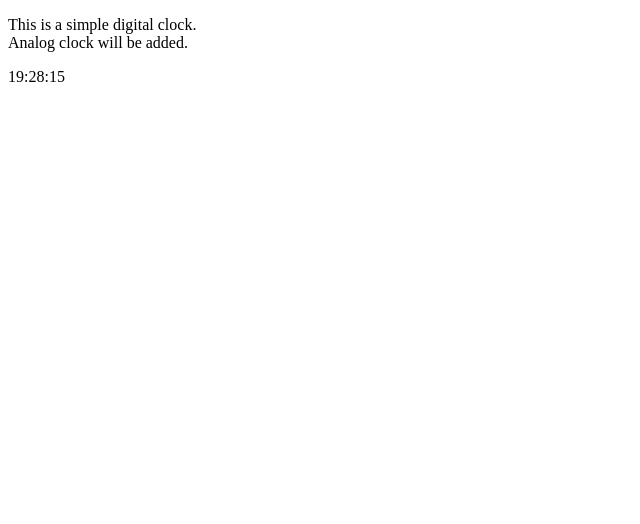
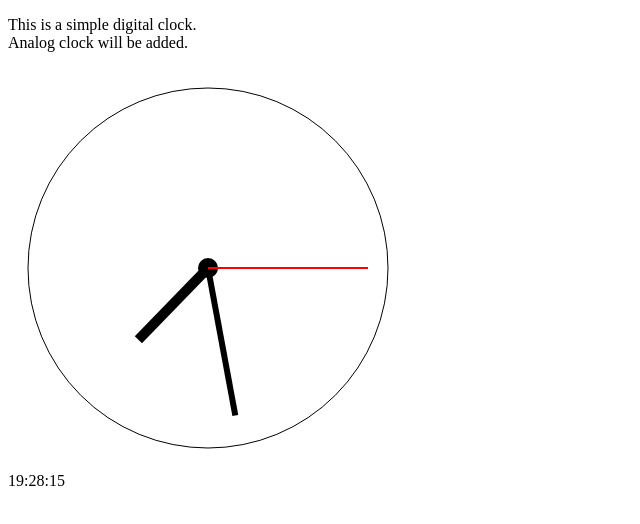
Before and after one commit to Behzad-nm/Clock, a plain HTML site: page index.html in a window 1280 px wide. Shown: the whole page, without its empty margins (0-640 px from the left). Drawn offline with Linux system fonts and the light colour scheme.

Commit message:
Add simple analog clock

```diff
--- a/index.html
+++ b/index.html
@@ -13,6 +13,13 @@
     </header>
     <main class="main">
       <div id="analog">
+        <svg width="400" height="400">
+          <circle id="face" cx="200" cy="200" r="180" fill="none" stroke="black"/>
+          <circle id="center" cx="200" cy="200" r="10"/>
+          <rect id="hour-hand" x="195" y="100" width="10" height="100"/>
+          <rect id="minute-hand" x="197" y="50" width="6" height="150"/>
+          <rect id="second-hand" x="199" y="40" width="2" height="160" fill="red"/>
+        </svg>
       </div>
       <div id="digital">00:00:00</div>
     </main>
--- a/script.js
+++ b/script.js
@@ -1,4 +1,7 @@
 const DIGITALCLOCK = document.querySelector("#digital");
+const HOURHAND = document.querySelector("#hour-hand");
+const MINUTEHAND = document.querySelector("#minute-hand");
+const SECONDHAND = document.querySelector("#second-hand");
 
 var date = new Date();
 
@@ -8,6 +11,12 @@ let sec = date.getSeconds();
 
 function runTheClock() {
   DIGITALCLOCK.innerHTML = ("0"+hr).slice(-2) + ":" + ("0"+min).slice(-2) + ":" + ("0"+sec).slice(-2);
+  HOURHAND.style.transform = "rotate(" + ((hr*30)+(min/2)+(sec/120)) + "deg)";
+  HOURHAND.style.transformOrigin = "50% 50%";
+  MINUTEHAND.style.transform = "rotate(" + ((min*6)+(sec/10)) + "deg)";
+  MINUTEHAND.style.transformOrigin = "50% 50%";
+  SECONDHAND.style.transform = "rotate(" + sec*6 + "deg)";
+  SECONDHAND.style.transformOrigin = "50% 50%";
   sec += 1;
   if (sec == 60) {
     sec = 0;
```
